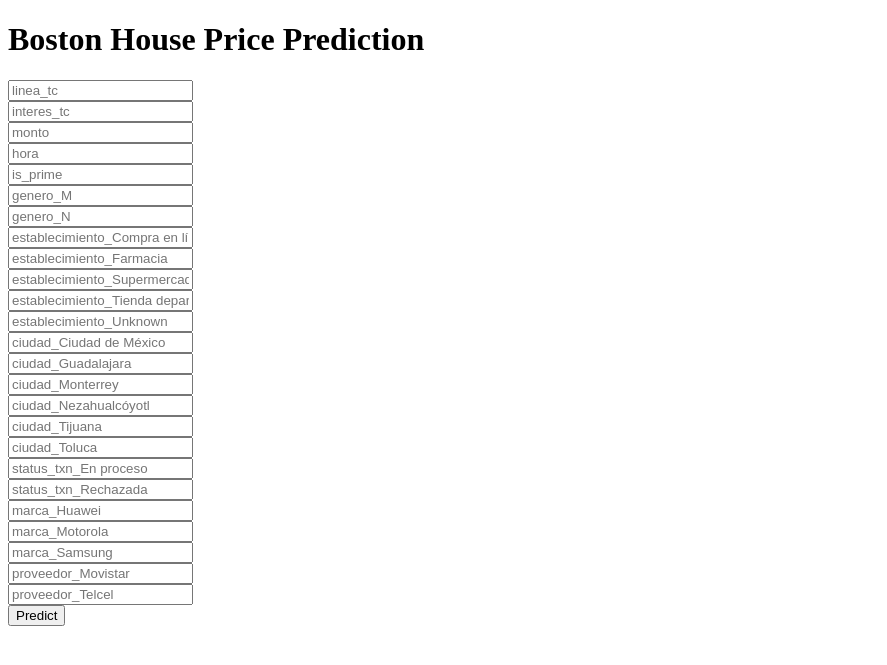
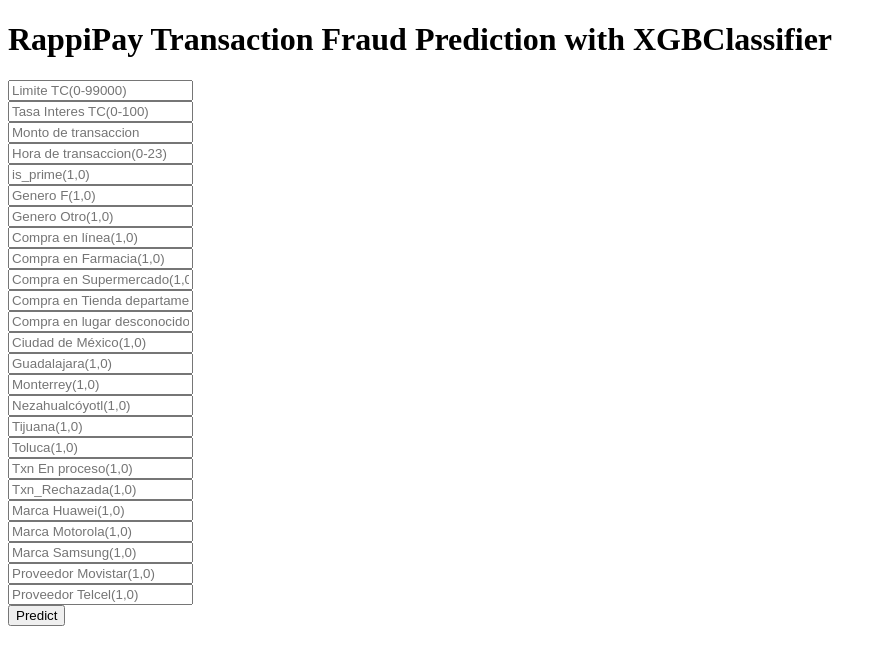
Before and after one commit to napoleonleal/rappiPayChallenge, a Flask app: page / in a window 1280 px wide. Shown: the top 665 px of the page, without its empty margins (0-887 px from the left). Run offline with Flask 2, Linux system fonts and the light colour scheme; parts of the project's set-up code (start-up, migrations or seed data) failed here and were passed over.

Commit message:
Add changes

```diff
--- a/app.py
+++ b/app.py
@@ -24,7 +24,7 @@ def predict():
   data=[float(x) for x in request.form.values()]
   data2 = pd.DataFrame(data).T
   output = xgmodel.predict(data2)
-  return render_template("home.html", prediction_text=f'The prediction of this user to make fraud is {bool(output)} according to the model.')
+  return render_template("home.html", prediction_text=f'The prediction of this transaction being fraud is {bool(output)} according to the model.')
 
 if __name__ == '__main__':
   app.run(debug=True)
--- a/requirements.txt
+++ b/requirements.txt
@@ -6,3 +6,4 @@ matplotlib
 imbalanced-learn
 xgboost
 seaborn
+gunicorn
--- a/templates/home.html
+++ b/templates/home.html
@@ -14,35 +14,35 @@
 
 <body>
  <div class="login">
-	<h1>Boston House Price Prediction</h1>
+	<h1>RappiPay Transaction Fraud Prediction with XGBClassifier</h1>
 
      <!-- Main Input For Receiving Query to our ML -->
     <form action="{{ url_for('predict')}}"method="post">
-      <input type="text" name="linea_tc" placeholder="linea_tc" required="required" /><br>
-    	<input type="text" name="interes_tc" placeholder="interes_tc" required="required" /><br>
-        <input type="text" name="monto" placeholder="monto" required="required" /><br>
-        <input type="text" name="hora" placeholder="hora" required="required" /><br>
-        <input type="text" name="is_prime" placeholder="is_prime" required="required" /><br>
-        <input type="text" name="genero_M" placeholder="genero_M" required="required" /><br>
-        <input type="text" name="genero_N" placeholder="genero_N" required="required" /><br>
-        <input type="text" name="establecimiento_Compra en línea" placeholder="establecimiento_Compra en línea" required="required" /><br>
-        <input type="text" name="establecimiento_Farmacia" placeholder="establecimiento_Farmacia" required="required" /><br>
-        <input type="text" name="establecimiento_Supermercado" placeholder="establecimiento_Supermercado" required="required" /><br>
-        <input type="text" name="establecimiento_Tienda departamental" placeholder="establecimiento_Tienda departamental" required="required" /><br>
-        <input type="text" name="establecimiento_Unknown" placeholder="establecimiento_Unknown" required="required" /><br>
-        <input type="text" name="ciudad_Ciudad de México" placeholder="ciudad_Ciudad de México" required="required" /><br>
-        <input type="text" name="ciudad_Guadalajara" placeholder="ciudad_Guadalajara" required="required" /><br>
-        <input type="text" name="ciudad_Monterrey" placeholder="ciudad_Monterrey" required="required" /><br>
-        <input type="text" name="ciudad_Nezahualcóyotl" placeholder="ciudad_Nezahualcóyotl" required="required" /><br>
-        <input type="text" name="ciudad_Tijuana" placeholder="ciudad_Tijuana" required="required" /><br>
-        <input type="text" name="ciudad_Toluca" placeholder="ciudad_Toluca" required="required" /><br>
-        <input type="text" name="status_txn_En proceso" placeholder="status_txn_En proceso" required="required" /><br>
-        <input type="text" name="status_txn_Rechazada" placeholder="status_txn_Rechazada" required="required" /><br>
-        <input type="text" name="marca_Huawei" placeholder="marca_Huawei" required="required" /><br>
-        <input type="text" name="marca_Motorola" placeholder="marca_Motorola" required="required" /><br>
-        <input type="text" name="marca_Samsung" placeholder="marca_Samsung" required="required" /><br>
-        <input type="text" name="proveedor_Movistar" placeholder="proveedor_Movistar" required="required" /><br>
-        <input type="text" name="proveedor_Telcel" placeholder="proveedor_Telcel" required="required" /><br>
+      <input type="text" name="Limite TC(0-99000)" placeholder="Limite TC(0-99000)" required="required" /><br>
+    	<input type="text" name="Tasa Interes TC(0-100)" placeholder="Tasa Interes TC(0-100)" required="required" /><br>
+        <input type="text" name="Monto de transaccion" placeholder="Monto de transaccion" required="required" /><br>
+        <input type="text" name="Hora de transaccion(0-23)" placeholder="Hora de transaccion(0-23)" required="required" /><br>
+        <input type="text" name="is_prime(1,0)" placeholder="is_prime(1,0)" required="required" /><br>
+        <input type="text" name="Genero F(1,0)" placeholder="Genero F(1,0)" required="required" /><br>
+        <input type="text" name="Genero Otro(1,0)" placeholder="Genero Otro(1,0)" required="required" /><br>
+        <input type="text" name="Compra en línea(1,0)" placeholder="Compra en línea(1,0)" required="required" /><br>
+        <input type="text" name="Compra en Farmacia(1,0)" placeholder="Compra en Farmacia(1,0)" required="required" /><br>
+        <input type="text" name="Compra en Supermercado(1,0)" placeholder="Compra en Supermercado(1,0)" required="required" /><br>
+        <input type="text" name="Compra en Tienda departamental(1,0)" placeholder="Compra en Tienda departamental(1,0)" required="required" /><br>
+        <input type="text" name="Compra en lugar desconocido(1,0)" placeholder="Compra en lugar desconocido(1,0)" required="required" /><br>
+        <input type="text" name="Ciudad de México(1,0)" placeholder="Ciudad de México(1,0)" required="required" /><br>
+        <input type="text" name="Guadalajara(1,0)" placeholder="Guadalajara(1,0)" required="required" /><br>
+        <input type="text" name="Monterrey(1,0)" placeholder="Monterrey(1,0)" required="required" /><br>
+        <input type="text" name="Nezahualcóyotl(1,0)" placeholder="Nezahualcóyotl(1,0)" required="required" /><br>
+        <input type="text" name="Tijuana(1,0)" placeholder="Tijuana(1,0)" required="required" /><br>
+        <input type="text" name="Toluca(1,0)" placeholder="Toluca(1,0)" required="required" /><br>
+        <input type="text" name="Txn En proceso(1,0)" placeholder="Txn En proceso(1,0)" required="required" /><br>
+        <input type="text" name="Txn_Rechazada(1,0)" placeholder="Txn_Rechazada(1,0)" required="required" /><br>
+        <input type="text" name="Marca Huawei(1,0)" placeholder="Marca Huawei(1,0)" required="required" /><br>
+        <input type="text" name="Marca Motorola(1,0)" placeholder="Marca Motorola(1,0)" required="required" /><br>
+        <input type="text" name="Marca Samsung(1,0)" placeholder="Marca Samsung(1,0)" required="required" /><br>
+        <input type="text" name="Proveedor Movistar(1,0)" placeholder="Proveedor Movistar(1,0)" required="required" /><br>
+        <input type="text" name="Proveedor Telcel(1,0)" placeholder="Proveedor Telcel(1,0)" required="required" /><br>
 
 
 
```
Also changed, not shown: test.py (deleted, +0 -11 lines), 3 other files.
